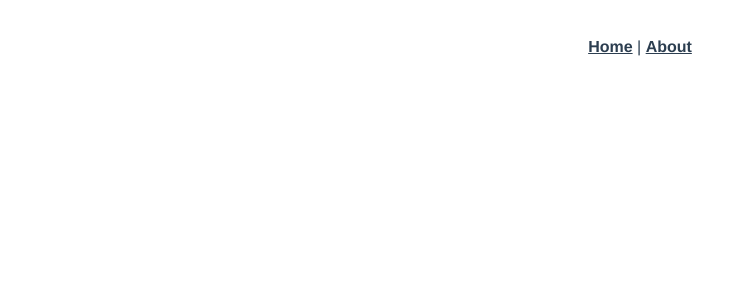
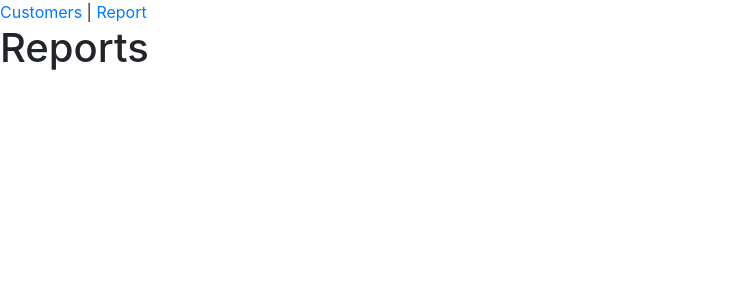
Before and after one commit to out-of-a-jam-solutions/MRGen, a Vue app in the folder front-end/: page /reports in a window 1280 px wide. Shown: the top 300 px of the page, without its empty margins (0-754 px from the left). Built offline with nearby package versions, Linux system fonts and the light colour scheme.

Commit message:
Installed vue bootstrap and axios and imported them. Changed base project components and views to MRGen related things.

```diff
--- a/front-end/package.json
+++ b/front-end/package.json
@@ -8,8 +8,12 @@
     "lint": "vue-cli-service lint"
   },
   "dependencies": {
+    "axios": "^0.18.0",
+    "bootstrap": "^4.3.1",
+    "bootstrap-vue": "^2.0.0-rc.19",
     "core-js": "^2.6.5",
     "vue": "^2.6.10",
+    "vue-axios": "^2.1.4",
     "vue-router": "^3.0.3",
     "vuex": "^3.0.1"
   },
--- a/front-end/src/App.vue
+++ b/front-end/src/App.vue
@@ -1,31 +1,9 @@
 <template>
   <div id="app">
     <div id="nav">
-      <router-link to="/">Home</router-link> |
-      <router-link to="/about">About</router-link>
+      <router-link to="/">Customers</router-link> |
+      <router-link to="/reports">Report</router-link>
     </div>
     <router-view />
   </div>
 </template>
-
-<style>
-#app {
-  font-family: "Avenir", Helvetica, Arial, sans-serif;
-  -webkit-font-smoothing: antialiased;
-  -moz-osx-font-smoothing: grayscale;
-  text-align: center;
-  color: #2c3e50;
-}
-#nav {
-  padding: 30px;
-}
-
-#nav a {
-  font-weight: bold;
-  color: #2c3e50;
-}
-
-#nav a.router-link-exact-active {
-  color: #42b983;
-}
-</style>
--- /dev/null
+++ b/front-end/src/components/Customer.vue
@@ -0,0 +1,14 @@
+<template>
+  <div>Customer</div>
+</template>
+
+<script>
+export default {
+  name: "Customer",
+  props: {
+    msg: String
+  }
+};
+</script>
+
+<style scoped></style>
--- a/front-end/src/components/HelloWorld.vue
+++ /dev/null
@@ -1,114 +0,0 @@
-<template>
-  <div class="hello">
-    <h1>{{ msg }}</h1>
-    <p>
-      For a guide and recipes on how to configure / customize this project,<br />
-      check out the
-      <a href="https://cli.vuejs.org" target="_blank" rel="noopener"
-        >vue-cli documentation</a
-      >.
-    </p>
-    <h3>Installed CLI Plugins</h3>
-    <ul>
-      <li>
-        <a
-          href="https://github.com/vuejs/vue-cli/tree/dev/packages/%40vue/cli-plugin-babel"
-          target="_blank"
-          rel="noopener"
-          >babel</a
-        >
-      </li>
-      <li>
-        <a
-          href="https://github.com/vuejs/vue-cli/tree/dev/packages/%40vue/cli-plugin-eslint"
-          target="_blank"
-          rel="noopener"
-          >eslint</a
-        >
-      </li>
-    </ul>
-    <h3>Essential Links</h3>
-    <ul>
-      <li>
-        <a href="https://vuejs.org" target="_blank" rel="noopener">Core Docs</a>
-      </li>
-      <li>
-        <a href="https://forum.vuejs.org" target="_blank" rel="noopener"
-          >Forum</a
-        >
-      </li>
-      <li>
-        <a href="https://chat.vuejs.org" target="_blank" rel="noopener"
-          >Community Chat</a
-        >
-      </li>
-      <li>
-        <a href="https://twitter.com/vuejs" target="_blank" rel="noopener"
-          >Twitter</a
-        >
-      </li>
-      <li>
-        <a href="https://news.vuejs.org" target="_blank" rel="noopener">News</a>
-      </li>
-    </ul>
-    <h3>Ecosystem</h3>
-    <ul>
-      <li>
-        <a href="https://router.vuejs.org" target="_blank" rel="noopener"
-          >vue-router</a
-        >
-      </li>
-      <li>
-        <a href="https://vuex.vuejs.org" target="_blank" rel="noopener">vuex</a>
-      </li>
-      <li>
-        <a
-          href="https://github.com/vuejs/vue-devtools#vue-devtools"
-          target="_blank"
-          rel="noopener"
-          >vue-devtools</a
-        >
-      </li>
-      <li>
-        <a href="https://vue-loader.vuejs.org" target="_blank" rel="noopener"
-          >vue-loader</a
-        >
-      </li>
-      <li>
-        <a
-          href="https://github.com/vuejs/awesome-vue"
-          target="_blank"
-          rel="noopener"
-          >awesome-vue</a
-        >
-      </li>
-    </ul>
-  </div>
-</template>
-
-<script>
-export default {
-  name: "HelloWorld",
-  props: {
-    msg: String
-  }
-};
-</script>
-
-<!-- Add "scoped" attribute to limit CSS to this component only -->
-<style scoped>
-h3 {
-  margin: 40px 0 0;
-}
-ul {
-  list-style-type: none;
-  padding: 0;
-}
-li {
-  display: inline-block;
-  margin: 0 10px;
-}
-a {
-  color: #42b983;
-}
-</style>
--- a/front-end/src/router.js
+++ b/front-end/src/router.js
@@ -1,6 +1,6 @@
 import Vue from "vue";
 import Router from "vue-router";
-import Home from "./views/Home.vue";
+import Customer from "./views/Customer.vue";
 
 Vue.use(Router);
 
@@ -10,17 +10,14 @@ export default new Router({
   routes: [
     {
       path: "/",
-      name: "home",
-      component: Home
+      name: "customer",
+      component: Customer
     },
     {
-      path: "/about",
-      name: "about",
-      // route level code-splitting
-      // this generates a separate chunk (about.[hash].js) for this route
-      // which is lazy-loaded when the route is visited.
+      path: "/reports",
+      name: "report",
       component: () =>
-        import(/* webpackChunkName: "about" */ "./views/About.vue")
+        import(/* webpackChunkName: "report" */ "./views/Report.vue")
     }
   ]
 });
--- a/front-end/src/store.js
+++ b/front-end/src/store.js
@@ -1,7 +1,10 @@
 import Vue from "vue";
 import Vuex from "vuex";
+import axios from "axios";
+import VueAxios from "vue-axios";
 
 Vue.use(Vuex);
+Vue.use(VueAxios, axios);
 
 export default new Vuex.Store({
   state: {},
--- a/front-end/src/views/About.vue
+++ /dev/null
@@ -1,5 +0,0 @@
-<template>
-  <div class="about">
-    <h1>This is an about page</h1>
-  </div>
-</template>
--- /dev/null
+++ b/front-end/src/views/Customer.vue
@@ -0,0 +1,16 @@
+<template>
+  <div>
+    <h1>Customers</h1>
+  </div>
+</template>
+
+<script>
+import Customer from "@/components/Customer.vue";
+
+export default {
+  name: "customer",
+  components: {
+    Customer
+  }
+};
+</script>
--- a/front-end/src/views/Home.vue
+++ /dev/null
@@ -1,18 +0,0 @@
-<template>
-  <div class="home">
-    <img alt="Vue logo" src="../assets/logo.png" />
-    <HelloWorld msg="Welcome to Your Vue.js App" />
-  </div>
-</template>
-
-<script>
-// @ is an alias to /src
-import HelloWorld from "@/components/HelloWorld.vue";
-
-export default {
-  name: "home",
-  components: {
-    HelloWorld
-  }
-};
-</script>
--- /dev/null
+++ b/front-end/src/views/Report.vue
@@ -0,0 +1,5 @@
+<template>
+  <div>
+    <h1>Reports</h1>
+  </div>
+</template>
```
Also changed, not shown: front-end/src/main.js (+7 -0 lines), 1 other file (tests, documents, lock files or other folders).
